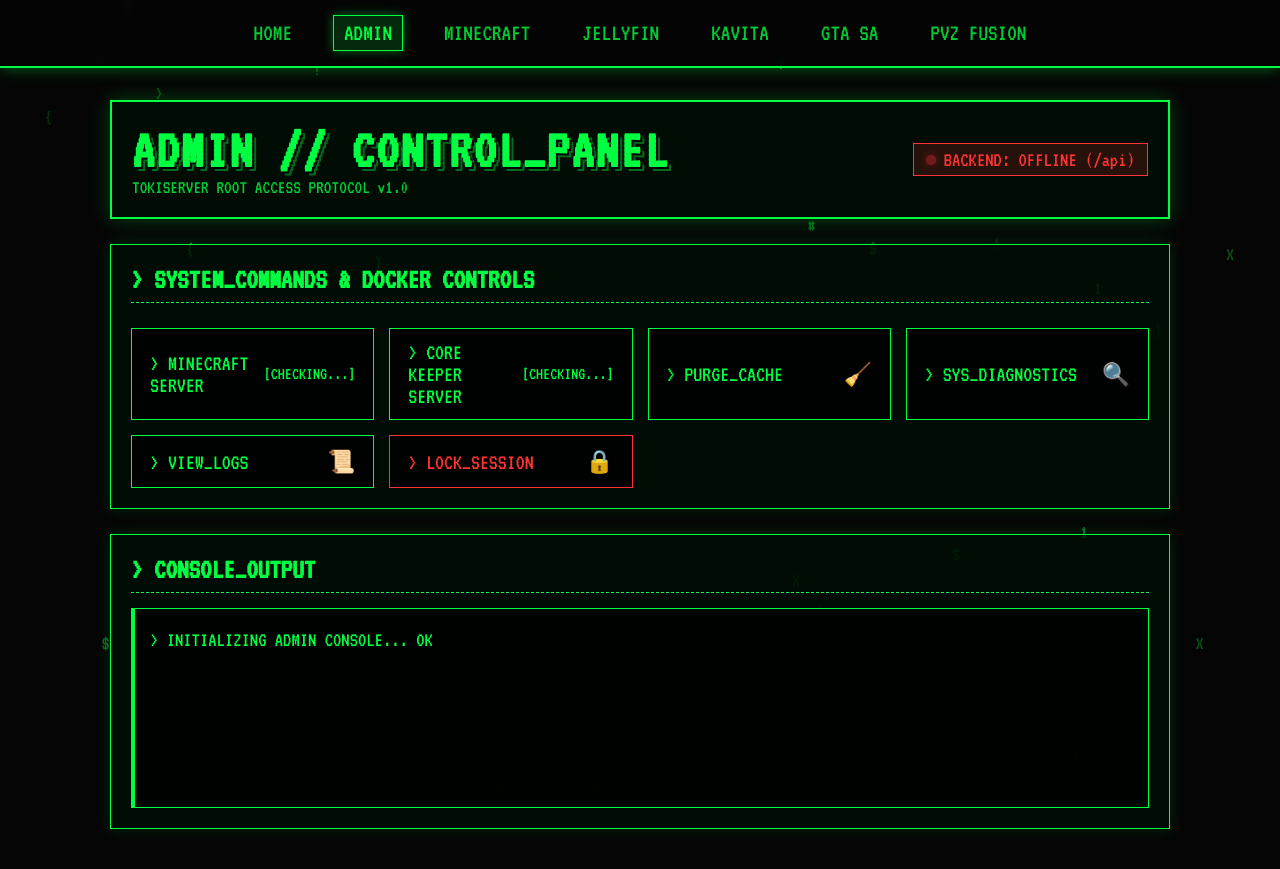
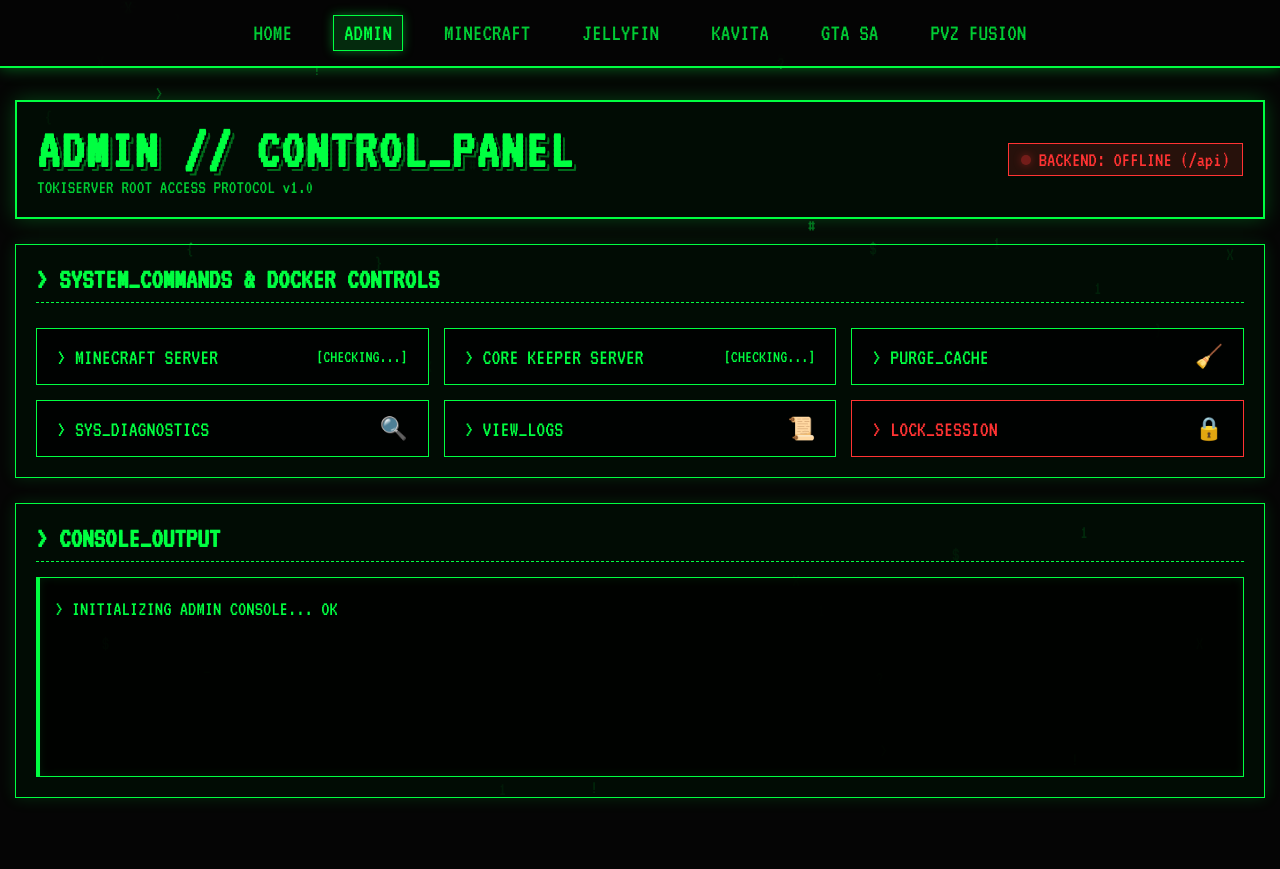
Before and after one commit to FishefM/tokiserver, a plain HTML site: page admin/index.html in a window 1280 px wide. After the commit the page ends 838 px from the top, so only its background shows below. Drawn offline with Linux system fonts and the light colour scheme; no server answers.

Commit message:
style: css fixes

```diff
--- a/admin/css/admin.css
+++ b/admin/css/admin.css
@@ -89,9 +89,9 @@ body {
     z-index: 10;
     min-height: 100vh;
     width: 100%;
-    max-width: 1100px;
+    max-width: 1350px;
     margin: 0 auto;
-    padding: 100px 20px 40px;
+    padding: 100px 15px 40px;
     display: flex;
     flex-direction: column;
     gap: 25px;
@@ -174,7 +174,7 @@ body {
 
 .controls-grid {
     display: grid;
-    grid-template-columns: repeat(auto-fit, minmax(220px, 1fr));
+    grid-template-columns: repeat(auto-fit, minmax(320px, 1fr));
     gap: 15px;
     margin-top: 10px;
 }
@@ -183,7 +183,7 @@ body {
     background: rgba(0, 0, 0, 0.8);
     color: var(--green);
     border: 1px solid var(--green);
-    padding: 12px 18px;
+    padding: 14px 20px;
     font-size: 1.4rem;
     cursor: pointer;
     text-transform: uppercase;
@@ -194,6 +194,8 @@ body {
     display: flex;
     align-items: center;
     justify-content: space-between;
+    gap: 10px;
+    white-space: nowrap;
 }
 
 .btn-cmd:hover {
@@ -259,5 +261,6 @@ body {
     .main-container { padding: 90px 12px 30px; }
     .navbar a { font-size: 1.1rem; margin: 3px 6px; }
     .header-title { font-size: 1.8rem; }
-    .btn-cmd { font-size: 1.2rem; padding: 10px; }
+    .controls-grid { grid-template-columns: 1fr; }
+    .btn-cmd { font-size: 1.2rem; padding: 10px; white-space: normal; }
 }
```
